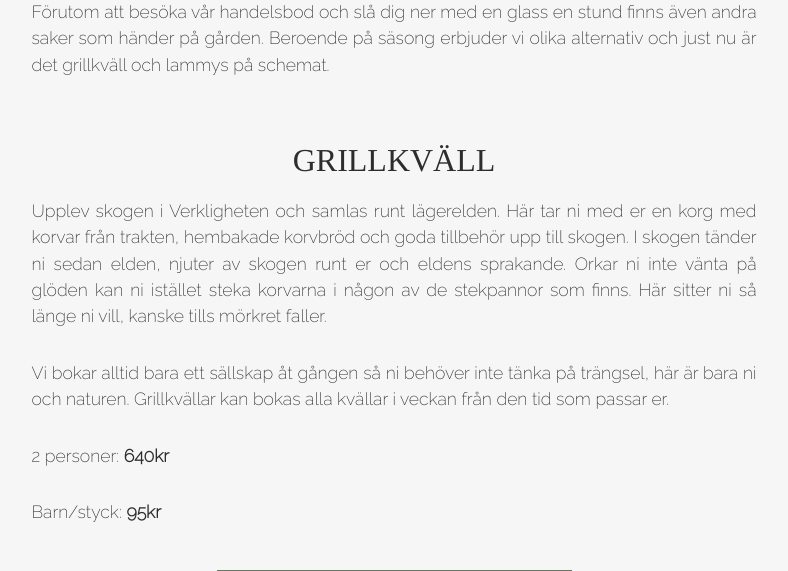
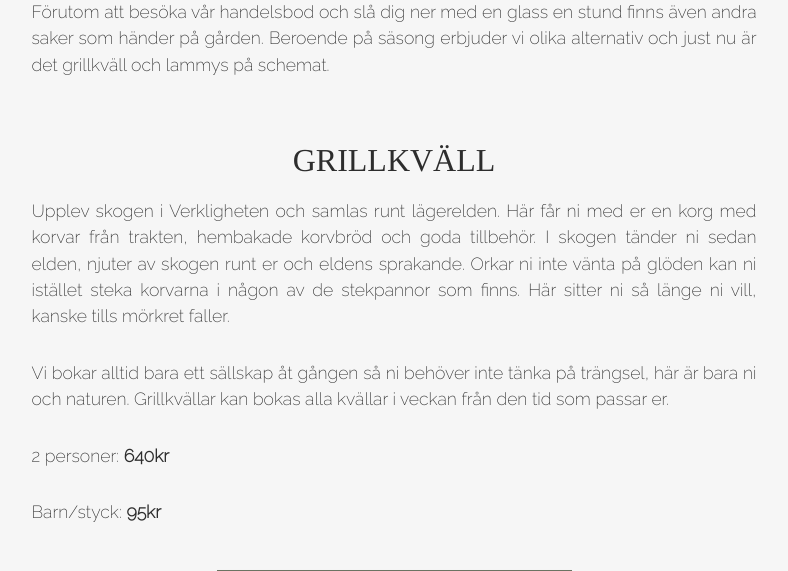
Before and after one commit to lejossan/verkligheten, a PHP site: page /att_gora.php in a window 1280 px wide. Shown: the part 521-1092 px from the top of the page, without its empty margins (246-1034 px from the left). Run offline with PHP 8.4, Linux system fonts and the light colour scheme; some libraries are stand-ins or nearby versions; some web fonts are replaced.

Commit message:
ändrade på att göra ang grillkvälL

```diff
--- a/att_gora.php
+++ b/att_gora.php
@@ -15,7 +15,7 @@
 
     <div class="col--12">
       <h2>GRILLKVÄLL</h2>
-      <p>Upplev skogen i Verkligheten och samlas runt lägerelden. Här tar ni med er en korg med korvar från trakten, hembakade korvbröd och goda tillbehör upp till skogen. I skogen tänder ni sedan elden, njuter av skogen runt er och eldens sprakande. Orkar ni inte vänta på glöden kan ni istället steka korvarna i någon av de stekpannor som finns. Här sitter ni så länge ni vill, kanske tills mörkret faller.</p>
+      <p>Upplev skogen i Verkligheten och samlas runt lägerelden. Här får ni med er en korg med korvar från trakten, hembakade korvbröd och goda tillbehör. I skogen tänder ni sedan elden, njuter av skogen runt er och eldens sprakande. Orkar ni inte vänta på glöden kan ni istället steka korvarna i någon av de stekpannor som finns. Här sitter ni så länge ni vill, kanske tills mörkret faller.</p>
       <p>Vi bokar alltid bara ett sällskap åt gången så ni behöver inte tänka på trängsel, här är bara ni och naturen. Grillkvällar kan bokas alla kvällar i veckan från den tid som passar er.</p>
       <p>2 personer: <b>640kr</b></p>
       <p>Barn/styck: <b>95kr</b></p>
--- a/naturlogi.php
+++ b/naturlogi.php
@@ -1,4 +1,4 @@
-<?php $title = "Camping"; include('header.php'); ?>
+<?php $title = "Naturlogi"; include('header.php'); ?>
 
 
   <div class="imagewrapper--small camping">
```
